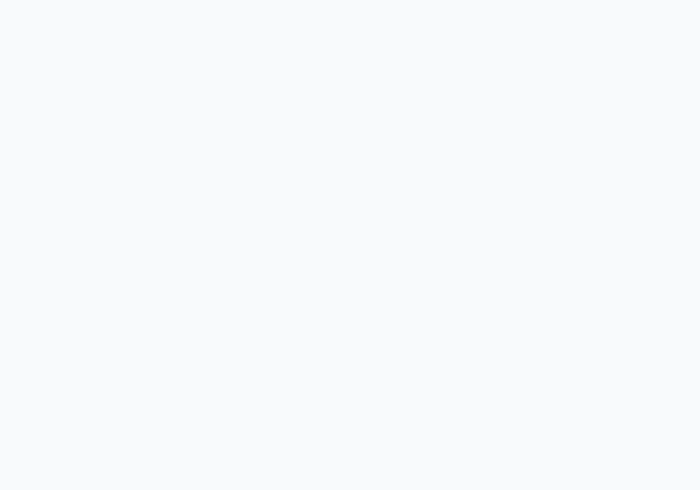
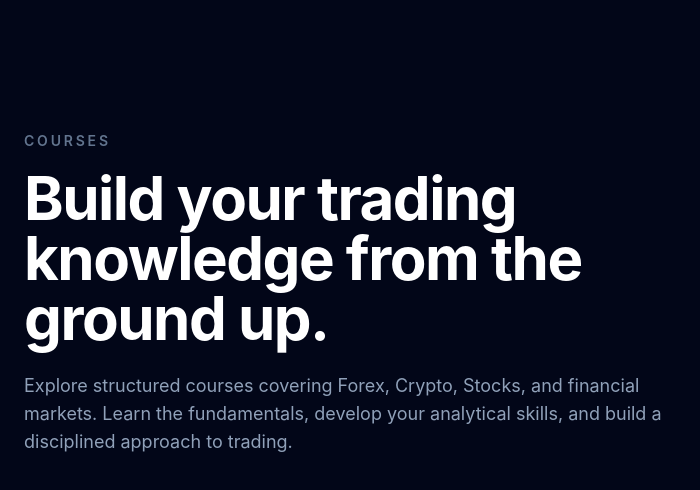
Before and after one commit to MyStack001/pipsoul-traders-university, a React (Vite) app: page /courses in a window 1280 px wide. Before the commit this address had no page. Shown: the top 490 px of the page, without its empty margins (0-700 px from the left). Built offline with nearby package versions, Linux system fonts and the light colour scheme.

Commit message:
Add courses page

```diff
--- a/src/App.tsx
+++ b/src/App.tsx
@@ -1,11 +1,13 @@
 import { BrowserRouter, Routes, Route } from "react-router-dom";
 import Home from "./pages/Home";
+import CoursesPage from "./pages/CoursesPage";
 
 function App() {
   return (
     <BrowserRouter>
       <Routes>
         <Route path="/" element={<Home />} />
+        <Route path="/courses" element={<CoursesPage />} />
       </Routes>
     </BrowserRouter>
   );
--- /dev/null
+++ b/src/pages/CoursesPage.tsx
@@ -0,0 +1,25 @@
+function CoursesPage() {
+  return (
+    <div className="min-h-screen bg-slate-950 text-white">
+      <main className="mx-auto max-w-7xl px-6 py-24 sm:py-32">
+        <div className="max-w-3xl">
+          <span className="text-sm font-semibold uppercase tracking-[0.2em] text-slate-500">
+            Courses
+          </span>
+
+          <h1 className="mt-4 text-4xl font-bold tracking-tight text-white sm:text-5xl lg:text-6xl">
+            Build your trading knowledge from the ground up.
+          </h1>
+
+          <p className="mt-6 max-w-2xl text-base leading-7 text-slate-400 sm:text-lg">
+            Explore structured courses covering Forex, Crypto, Stocks, and
+            financial markets. Learn the fundamentals, develop your analytical
+            skills, and build a disciplined approach to trading.
+          </p>
+        </div>
+      </main>
+    </div>
+  );
+}
+
+export default CoursesPage;
```
